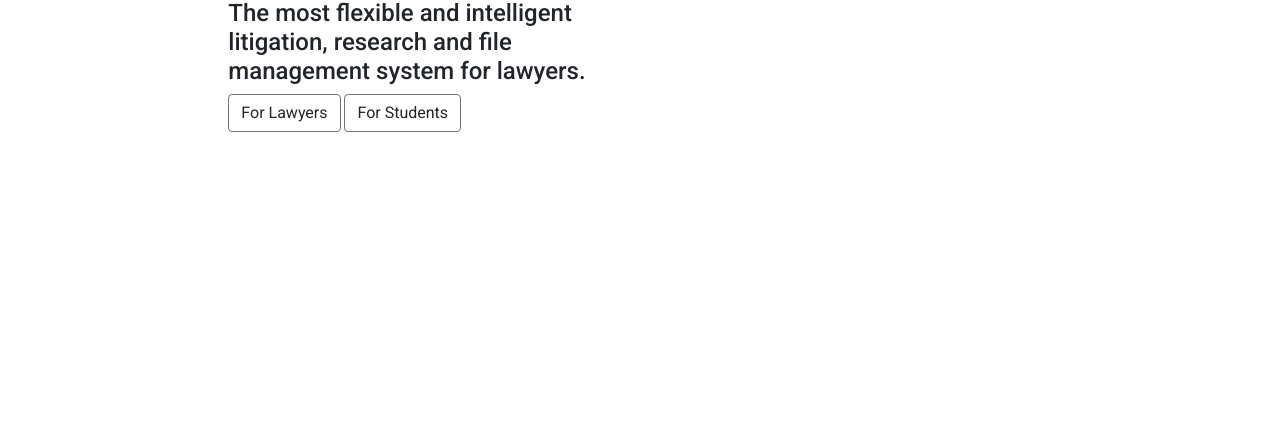
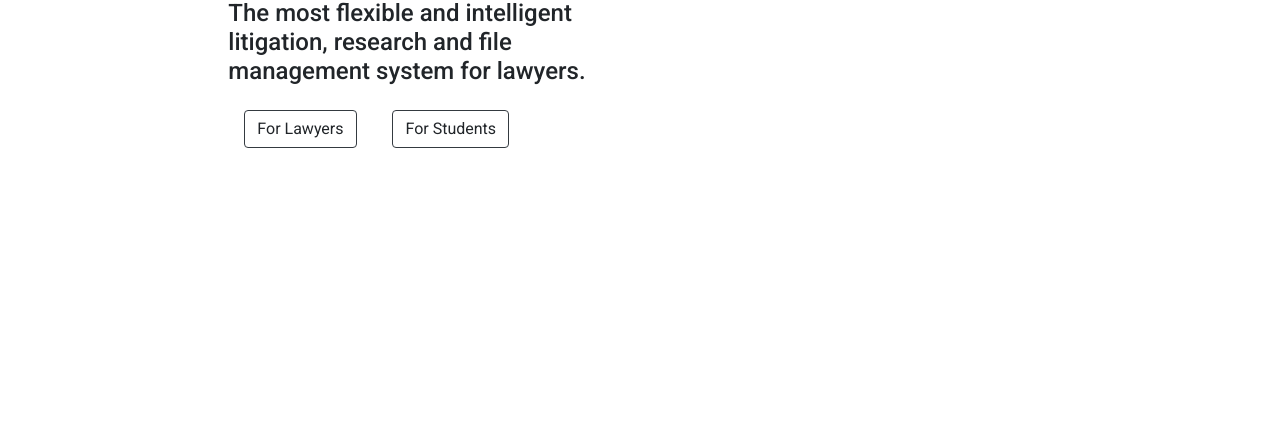
Before and after one commit to AnkitMakhija7621/AnkitMakhija7621.github.io, a plain HTML site: page index.html in a window 1280 px wide. Shown: the part 367-800 px from the top of the page. Drawn offline with nearby package versions, Linux system fonts and the light colour scheme.

Commit message:
Update index.html

```diff
--- a/index.html
+++ b/index.html
@@ -51,8 +51,8 @@
                 <div class="col-4 ">
                     <p><span class=" display-4">AI powered<br> Legal Research.<span</p><br>
                     <p class="h4  ">The most flexible and intelligent litigation, research and file management system for lawyers.</p>
-                    <a class="btn btn-outline-secondary">For Lawyers</a>
-                    <a class="btn btn-outline-secondary">For Students</a>
+                    <a class="btn btn-outline-dark m-3">For Lawyers</a>
+                    <a class="btn btn-outline-dark m-3">For Students</a>
                 </div>
                 <div class="col-4">
                 </div>
```
